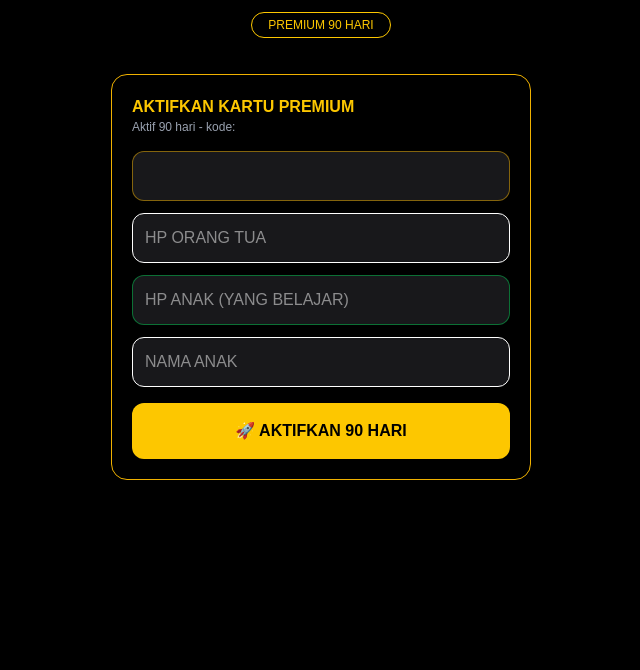
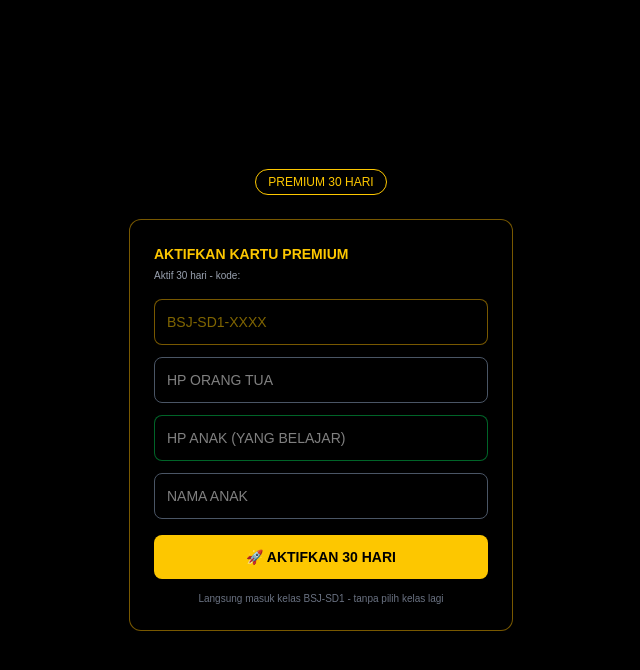
Before and after one commit to mrhdigitalhub/bimbel-super-juara, a Next.js app: page /kode in a window 1280 px wide. Shown: the top 670 px of the page, without its empty margins (319-959 px from the left). Built offline with nearby package versions, Linux system fonts and the light colour scheme; no server answers.

Commit message:
fix: aktivasi langsung ke kelas SD1 tanpa pilih kelas

```diff
--- a/src/app/kode/page.tsx
+++ b/src/app/kode/page.tsx
@@ -1,60 +1,96 @@
 "use client"
-export const dynamic = 'force-dynamic'
-
 import { Suspense, useEffect, useState } from "react"
 import { useSearchParams, useRouter } from "next/navigation"
-import { createClient } from "@supabase/supabase-js"
-
-const supabase = createClient(
-  process.env.NEXT_PUBLIC_SUPABASE_URL!,
-  process.env.NEXT_PUBLIC_SUPABASE_ANON_KEY!
-)
+import { supabase } from "@/lib/supabase"
 
 function KodeContent() {
+  const searchParams = useSearchParams()
   const router = useRouter()
-  const searchParams = useSearchParams()
-  const urlCode = searchParams.get("code") || ""
-  const [kode, setKode] = useState(urlCode)
+  const codeParam = searchParams.get("code") || ""
+
+  const [kodeInput, setKodeInput] = useState(codeParam)
+  const [durasi, setDurasi] = useState(30)
+  const [loading, setLoading] = useState(true)
   const [hpOrtu, setHpOrtu] = useState("")
   const [hpAnak, setHpAnak] = useState("")
-  const [nama, setNama] = useState("")
-  const [durasi, setDurasi] = useState(90)
-  const [loading, setLoading] = useState(false)
+  const [namaAnak, setNamaAnak] = useState("")
 
-  useEffect(()=>{ if(urlCode) setKode(urlCode) },[urlCode])
+  // AMBIL DURASI DARI DB - DINAMIS 30/60/90/365
+  useEffect(() => {
+    async function getDurasi() {
+      if (!codeParam) { setLoading(false); return }
+      const { data } = await supabase.from("kode_akses").select("durasi_hari").eq("kode", codeParam.toUpperCase()).single()
+      if (data?.durasi_hari) setDurasi(data.durasi_hari)
+      setLoading(false)
+    }
+    getDurasi()
+  }, [codeParam])
 
-  useEffect(()=>{
-    if(!kode) return
-    supabase.from("kode_akses").select("durasi_hari,created_at,expired_at").eq("kode", kode.trim().toUpperCase()).maybeSingle().then(({data})=>{
-      if(!data) return
-      let d = (data as any).durasi_hari
-      if(!d && data.created_at && data.expired_at) d = Math.round((new Date(data.expired_at).getTime()-new Date(data.created_at).getTime())/86400000)
-      if(d) setDurasi(d)
-    })
-  },[kode])
+  // FUNGSI DETEKSI KELAS DARI KODE - INI KUNCINYA BOS!
+  const getKelasFromKode = (kode: string) => {
+    const k = kode.toUpperCase()
+    if (k.includes("SD1")) return "bsj-sd1"
+    if (k.includes("SD2")) return "bsj-sd2"
+    if (k.includes("SD3")) return "bsj-sd3"
+    if (k.includes("SD4")) return "bsj-sd4"
+    if (k.includes("SD5")) return "bsj-sd5"
+    if (k.includes("SD6")) return "bsj-sd6"
+    if (k.includes("ALL") || k.includes("SD1-SD6")) return "all"
+    return "bsj-sd1" // default
+  }
 
   const handleAktifkan = async () => {
-    if(!hpOrtu ||!hpAnak ||!nama) return alert("Lengkapi HP Ortu, HP Anak, Nama!")
-    setLoading(true)
-    await supabase.from("kode_akses").update({ status: "TERPAKAI", hp_ortu: hpOrtu, hp_anak: hpAnak, nama_anak: nama, used_at: new Date().toISOString() }).eq("kode", kode.toUpperCase())
-    localStorage.setItem("bsj_aktif_code", kode.toUpperCase())
-    localStorage.setItem("bsj_durasi", String(durasi))
-    router.push("/soal")
+    if (!kodeInput || !hpOrtu || !hpAnak || !namaAnak) {
+      alert("Lengkapi semua data Bos!")
+      return
+    }
+    // 1. Validasi kode di DB
+    const { data: kodeData } = await supabase.from("kode_akses").select("*").eq("kode", kodeInput.toUpperCase()).single()
+    if (!kodeData) { alert("Kode tidak ditemukan!"); return }
+    if (kodeData.status === "TERPAKAI") { alert("Kode sudah terpakai!"); return }
+
+    // 2. Update jadi terpakai
+    await supabase.from("kode_akses").update({
+      status: "TERPAKAI",
+      hp_ortu: hpOrtu,
+      hp_anak: hpAnak,
+      nama_anak: namaAnak,
+      dipakai_at: new Date().toISOString()
+    }).eq("kode", kodeInput.toUpperCase())
+
+    // 3. Simpan ke localStorage
+    localStorage.setItem("bsj_aktif", JSON.stringify({ kode: kodeInput, durasi: kodeData.durasi_hari, nama: namaAnak, kelas: getKelasFromKode(kodeInput) }))
+
+    // 4. REDIRECT LANGSUNG KE KELAS - BUKAN KE /soal
+    const kelasTujuan = getKelasFromKode(kodeInput)
+    if (kelasTujuan === "all") {
+      router.push("/soal") // kalau bundle baru ke list 6 kelas (Photo 1)
+    } else {
+      router.push(`/soal/${kelasTujuan}`) // langsung ke dashboard 30 BAB (Photo 2)
+    }
   }
 
+  if (loading) return <div className="min-h-screen bg-black text-white flex items-center justify-center">Loading...</div>
+
   return (
-    <div className="min-h-screen bg-black text-white">
-      <div className="flex justify-center py-3"><span className="border border-yellow-400 text-yellow-400 px-4 py-1 rounded-full text-xs">PREMIUM {durasi} HARI</span></div>
-      <div className="max-w-[420px] mx-auto mt-6 border border-yellow-500 rounded-2xl p-5">
-        <h2 className="text-yellow-400 font-bold">AKTIFKAN KARTU PREMIUM</h2>
-        <p className="text-gray-400 text-xs mb-4">Aktif {durasi} hari - kode: {kode}</p>
-        <input value={kode} onChange={e=>setKode(e.target.value.toUpperCase())} className="w-full bg-zinc-900 border border-yellow-500/50 rounded-xl p-3 mb-3 text-yellow-400"/>
-        <input placeholder="HP ORANG TUA" value={hpOrtu} onChange={e=>setHpOrtu(e.target.value)} className="w-full bg-zinc-900 border rounded-xl p-3 mb-3"/>
-        <input placeholder="HP ANAK (YANG BELAJAR)" value={hpAnak} onChange={e=>setHpAnak(e.target.value)} className="w-full bg-zinc-900 border border-green-500/50 rounded-xl p-3 mb-3"/>
-        <input placeholder="NAMA ANAK" value={nama} onChange={e=>setNama(e.target.value)} className="w-full bg-zinc-900 border rounded-xl p-3 mb-4"/>
-        <button onClick={handleAktifkan} disabled={loading} className="w-full bg-yellow-400 text-black font-black py-4 rounded-xl">{loading? "PROSES...":`🚀 AKTIFKAN ${durasi} HARI`}</button>
+    <div className="min-h-screen bg-black flex flex-col items-center justify-center p-4">
+      <div className="mb-6 text-xs border border-yellow-400 text-yellow-400 px-3 py-1 rounded-full">PREMIUM {durasi} HARI</div>
+      <div className="bg-black border border-yellow-500/50 rounded-xl p-6 w-full max-w-sm">
+        <h1 className="text-yellow-400 font-bold text-sm mb-1">AKTIFKAN KARTU PREMIUM</h1>
+        <p className="text-gray-400 text-[10px] mb-4">Aktif {durasi} hari - kode: {codeParam || kodeInput}</p>
+
+        <input value={kodeInput} onChange={e=>setKodeInput(e.target.value.toUpperCase())} placeholder="BSJ-SD1-XXXX" className="w-full bg-black border border-yellow-500/50 rounded-lg p-3 text-sm text-yellow-400 mb-3" />
+        <input value={hpOrtu} onChange={e=>setHpOrtu(e.target.value)} placeholder="HP ORANG TUA" className="w-full bg-black border border-gray-600 rounded-lg p-3 text-sm text-white mb-3" />
+        <input value={hpAnak} onChange={e=>setHpAnak(e.target.value)} placeholder="HP ANAK (YANG BELAJAR)" className="w-full bg-black border border-green-500/50 rounded-lg p-3 text-sm text-white mb-3" />
+        <input value={namaAnak} onChange={e=>setNamaAnak(e.target.value)} placeholder="NAMA ANAK" className="w-full bg-black border border-gray-600 rounded-lg p-3 text-sm text-white mb-4" />
+
+        <button onClick={handleAktifkan} className="w-full bg-yellow-400 text-black font-bold py-3 rounded-lg text-sm">🚀 AKTIFKAN {durasi} HARI</button>
+        <p className="text-[10px] text-gray-500 mt-3 text-center">Langsung masuk kelas {getKelasFromKode(kodeInput).toUpperCase()} - tanpa pilih kelas lagi</p>
       </div>
     </div>
   )
 }
-export default function Page(){ return <Suspense fallback={<div className="bg-black text-yellow-400 min-h-screen flex items-center justify-center">Loading...</div>}><KodeContent/></Suspense> }
+
+export default function KodePage(){
+  return <Suspense fallback={<div className="min-h-screen bg-black"/>}><KodeContent/></Suspense>
+}
```
